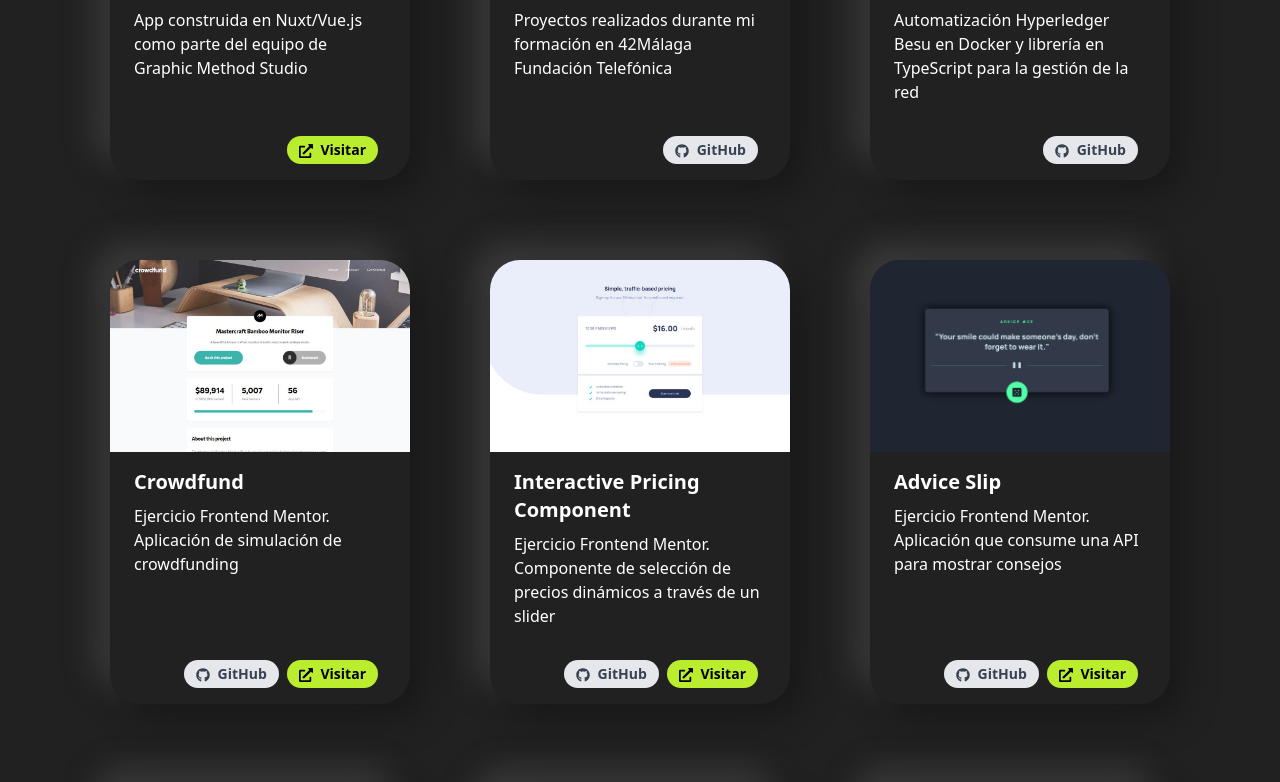
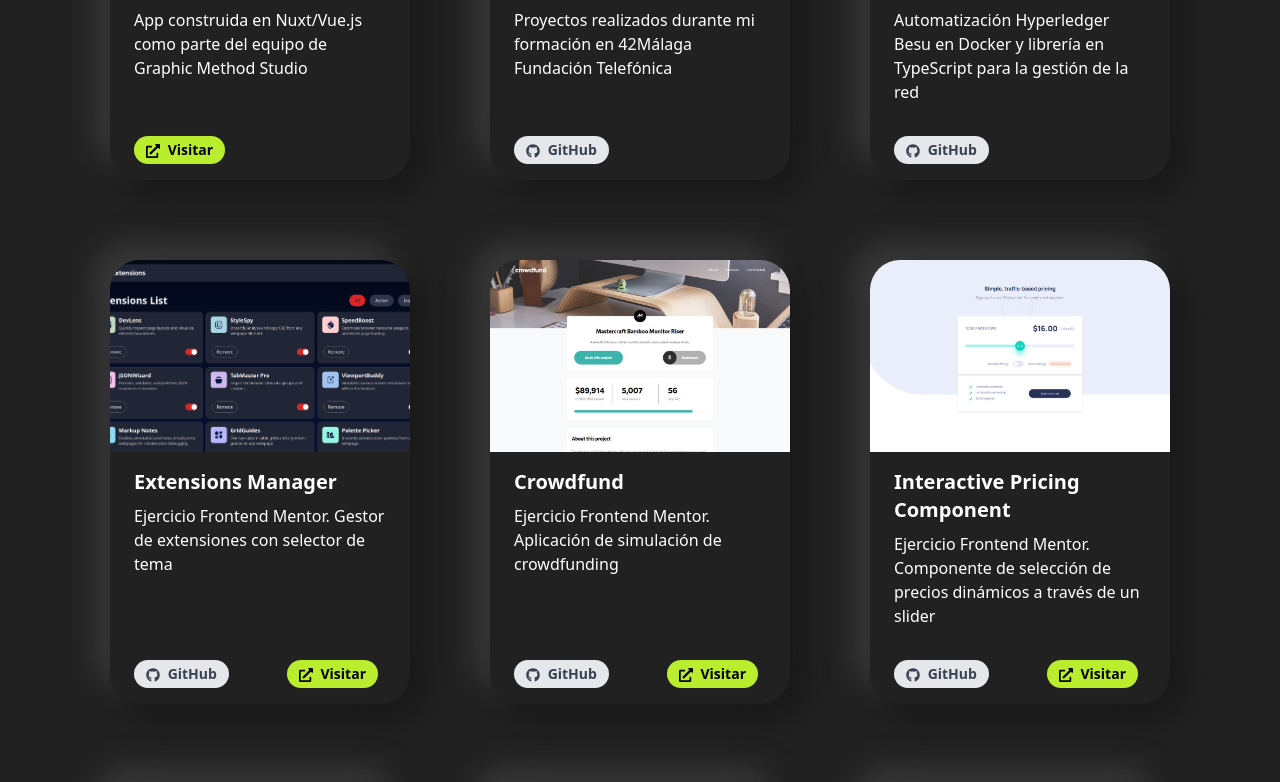
Before and after one commit to aguorcha/portfolio, a React (Vite) app: page / in a window 1280 px wide. Shown: the part 1280-2062 px from the top of the page. Built offline with nearby package versions, Linux system fonts and the light colour scheme.

Commit message:
Actualización nuevo proyecto

```diff
--- a/src/components/Projects.jsx
+++ b/src/components/Projects.jsx
@@ -17,7 +17,7 @@ const ProjectCard = ({ project }) => {
         <div className="font-bold text-xl mb-2">{t(project.titleKey)}</div>
         <p className="text-base">{t(project.descriptionKey)}</p>
       </div>
-      <div className="px-6 pt-4 pb-2 flex justify-end mt-auto">
+      <div className="px-6 pt-4 pb-2 flex justify-between mt-auto">
         {project.githubUrl && (
           <a
             href={project.githubUrl}
--- a/src/data.json
+++ b/src/data.json
@@ -24,6 +24,14 @@
     },
     {
       "id": 4,
+      "titleKey": "extensions.title",
+      "descriptionKey": "extensions.description",
+      "image": "/extensions-manager.png",
+      "githubUrl": "https://github.com/aguorcha/extension-manager",
+      "liveUrl": "https://extension-manager-pi.vercel.app/"
+    },
+    {
+      "id": 5,
       "titleKey": "crowdfund.title",
       "descriptionKey": "crowdfund.description",
       "image": "/crowdfund.png",
@@ -31,7 +39,7 @@
       "liveUrl": "https://crowdfund-pink.vercel.app/"
     },
     {
-      "id": 5,
+      "id": 6,
       "titleKey": "interactivePricing.title",
       "descriptionKey": "interactivePricing.description",
       "image": "/interactive-pricing-component.png",
@@ -39,7 +47,7 @@
       "liveUrl": "https://interactive-pricing-component-gamma-sandy.vercel.app/"
     },
     {
-      "id": 6,
+      "id": 7,
       "titleKey": "adviceSlip.title",
       "descriptionKey": "adviceSlip.description",
       "image": "/advice-slip.png",
@@ -47,7 +55,7 @@
       "liveUrl": "https://aguorcha.github.io/advice-slip/"
     },
     {
-      "id": 7,
+      "id": 8,
       "titleKey": "codingBootcamp.title",
       "descriptionKey": "codingBootcamp.description",
       "image": "/coding-bootcamp.png",
@@ -55,7 +63,7 @@
       "liveUrl": "https://coding-bootcamp-nu.vercel.app/"
     },
     {
-      "id": 8,
+      "id": 9,
       "titleKey": "loopstudios.title",
       "descriptionKey": "loopstudios.description",
       "image": "/loopstudios.png",
@@ -63,7 +71,7 @@
       "liveUrl": "https://loopstudios-navy-six.vercel.app/"
     },
     {
-      "id": 9,
+      "id": 10,
       "titleKey": "testimonials.title",
       "descriptionKey": "testimonials.description",
       "image": "/testimonials.png",
@@ -71,7 +79,7 @@
       "liveUrl": "https://testimonials-section-one.vercel.app/"
     },
     {
-      "id": 10,
+      "id": 11,
       "titleKey": "splitterTipCalculator.title",
       "descriptionKey": "splitterTipCalculator.description",
       "image": "/splitter-tip-calculator.png",
@@ -79,7 +87,7 @@
       "liveUrl": "https://aguorcha.github.io/splitter-tip-calculator/"
     },
     {
-      "id": 11,
+      "id": 12,
       "titleKey": "timeTrackingDashboard.title",
       "descriptionKey": "timeTrackingDashboard.description",
       "image": "/time-tracking-dashboard.png",
--- a/src/projectTranslations.js
+++ b/src/projectTranslations.js
@@ -6,6 +6,8 @@ export const projectTranslations = {
     "42malagaCursus.description": "Projects completed during my training at 42Málaga Fundación Telefónica",
     "codeCrypto.title": "CodeCrypto",
     "codeCrypto.description": "Hyperledger Besu Automation in Docker and TypeScript Library for Network Management",
+    "extensions.title": "Extensions Manager",
+    "extensions.description": "Frontend Mentor Exercise. Extensions manager with theme selector",
     "crowdfund.title": "Crowdfund",
     "crowdfund.description": "Frontend Mentor exercise. Crowdfunding simulation application",
     "interactivePricing.title": "Interactive Pricing Component",
@@ -30,6 +32,8 @@ export const projectTranslations = {
     "42malagaCursus.description": "Proyectos realizados durante mi formación en 42Málaga Fundación Telefónica",
     "codeCrypto.title": "CodeCrypto",
     "codeCrypto.description": "Automatización Hyperledger Besu en Docker y librería en TypeScript para la gestión de la red",
+    "extensions.title": "Extensions Manager",
+    "extensions.description": "Ejercicio Frontend Mentor. Gestor de extensiones con selector de tema",
     "crowdfund.title": "Crowdfund",
     "crowdfund.description": "Ejercicio Frontend Mentor. Aplicación de simulación de crowdfunding",
     "interactivePricing.title": "Interactive Pricing Component",
```
Also changed, not shown: public/extensions-manager.png (added).
